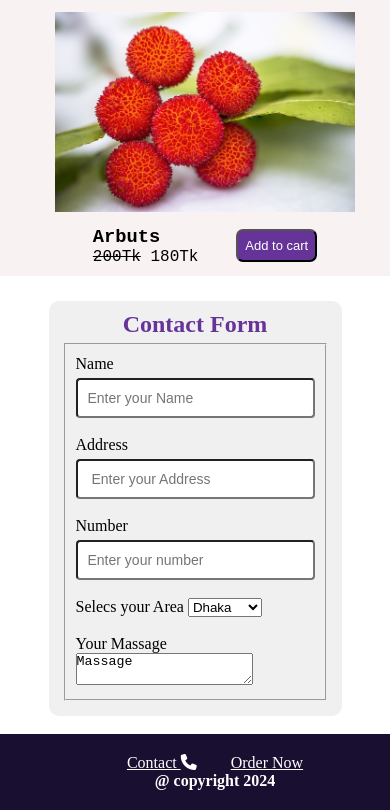
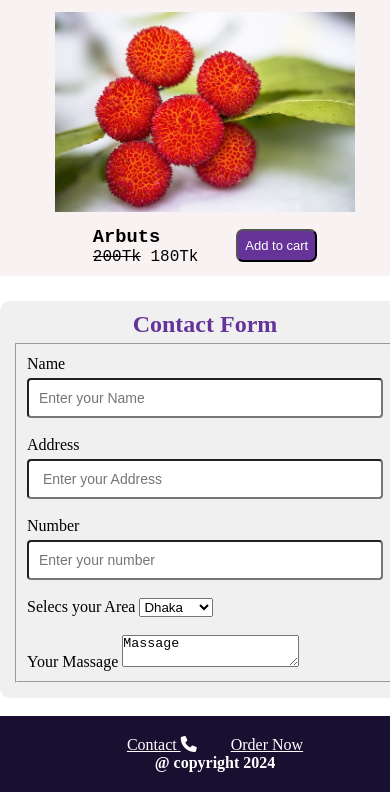
Before and after one commit to WebDeveloper-Rafiul/Full-stack--Ecommerce-website, a plain HTML site: page index.html in a window 390 px wide. Shown: the part 3654-4464 px from the top of the page. Drawn offline with Linux system fonts and the light colour scheme.

Commit message:
test mobile view

```diff
--- a/style.css
+++ b/style.css
@@ -129,7 +129,7 @@ button:hover {
   background-color: var(---Header-color);
 }
 .contact {
-  width: 70%;
+  width: 80%;
   margin: auto;
   background-color: var(--baground-color);
   padding: 10px;
@@ -197,7 +197,7 @@ footer a {
     width: 300px;
   }
   .bannar {
-    width: 90%;
+    width: 100%;
     margin-top: 10px;
     gap: 10px;
   }
@@ -264,6 +264,13 @@ footer a {
     padding: 10px;
     background-color: var(---Header-color);
   }
+  .contact {
+    width: 100%;
+    margin: auto;
+    background-color: var(--baground-color);
+    padding: 10px;
+    border-radius: 10px;
+  }
   button {
     padding: 7px;
     background-color: var(---button-color);
```
